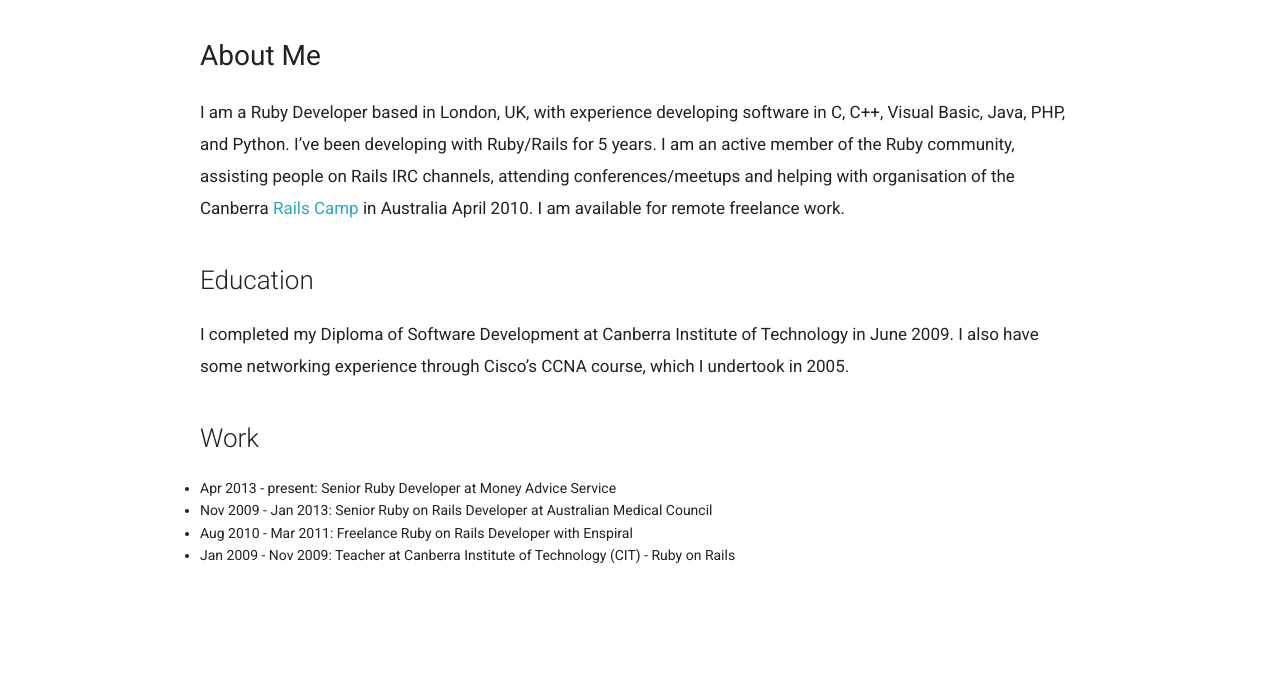
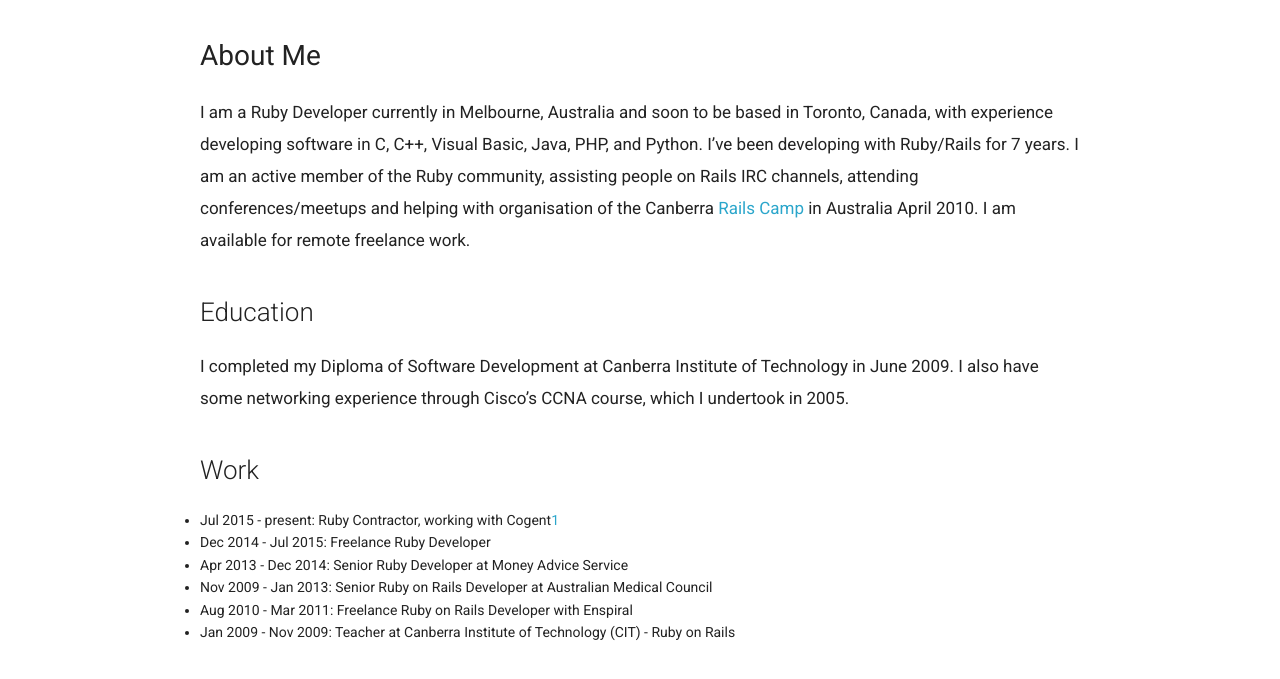
Before and after one commit to modsognir/old-modsognir.github.io, a plain HTML site: page about.html in a window 1280 px wide. Shown: the part 63-742 px from the top of the page. Drawn offline with Linux system fonts and the light colour scheme.

Commit message:
New content

```diff
--- a/about.html
+++ b/about.html
@@ -58,7 +58,7 @@
     </p>
     <div class="twelve columns posts">
       <div id="page-title"><h2>About Me</h2></div>
-      <p>I am a Ruby Developer based in London, UK, with experience developing software in C, C++, Visual Basic, Java, PHP, and Python. I’ve been developing with Ruby/Rails for 5 years. I am an active member of the Ruby community, assisting people on Rails IRC channels, attending conferences/meetups and helping with organisation of the Canberra <a href="http://railscamps.com">Rails Camp</a> in Australia April 2010. I am available for remote freelance work.</p>
+      <p>I am a Ruby Developer currently in Melbourne, Australia and soon to be based in Toronto, Canada, with experience developing software in C, C++, Visual Basic, Java, PHP, and Python. I’ve been developing with Ruby/Rails for 7 years. I am an active member of the Ruby community, assisting people on Rails IRC channels, attending conferences/meetups and helping with organisation of the Canberra <a href="http://railscamps.com">Rails Camp</a> in Australia April 2010. I am available for remote freelance work.</p>
 
 <h2 id="education">Education</h2>
 
@@ -67,11 +67,14 @@
 <h2 id="work">Work</h2>
 
 <ul>
-  <li>Apr 2013 - present: Senior Ruby Developer at Money Advice Service</li>
+  <li>Jul 2015 - present: Ruby Contractor, working with Cogent<a href="http://cogent.co/">1</a></li>
+  <li>Dec 2014 - Jul 2015: Freelance Ruby Developer</li>
+  <li>Apr 2013 - Dec 2014: Senior Ruby Developer at Money Advice Service</li>
   <li>Nov 2009 - Jan 2013: Senior Ruby on Rails Developer at Australian Medical Council</li>
   <li>Aug 2010 - Mar 2011: Freelance Ruby on Rails Developer with Enspiral</li>
   <li>Jan 2009 - Nov 2009: Teacher at Canberra Institute of Technology (CIT) - Ruby on Rails</li>
 </ul>
+
 
     </div>
   </div>
```
